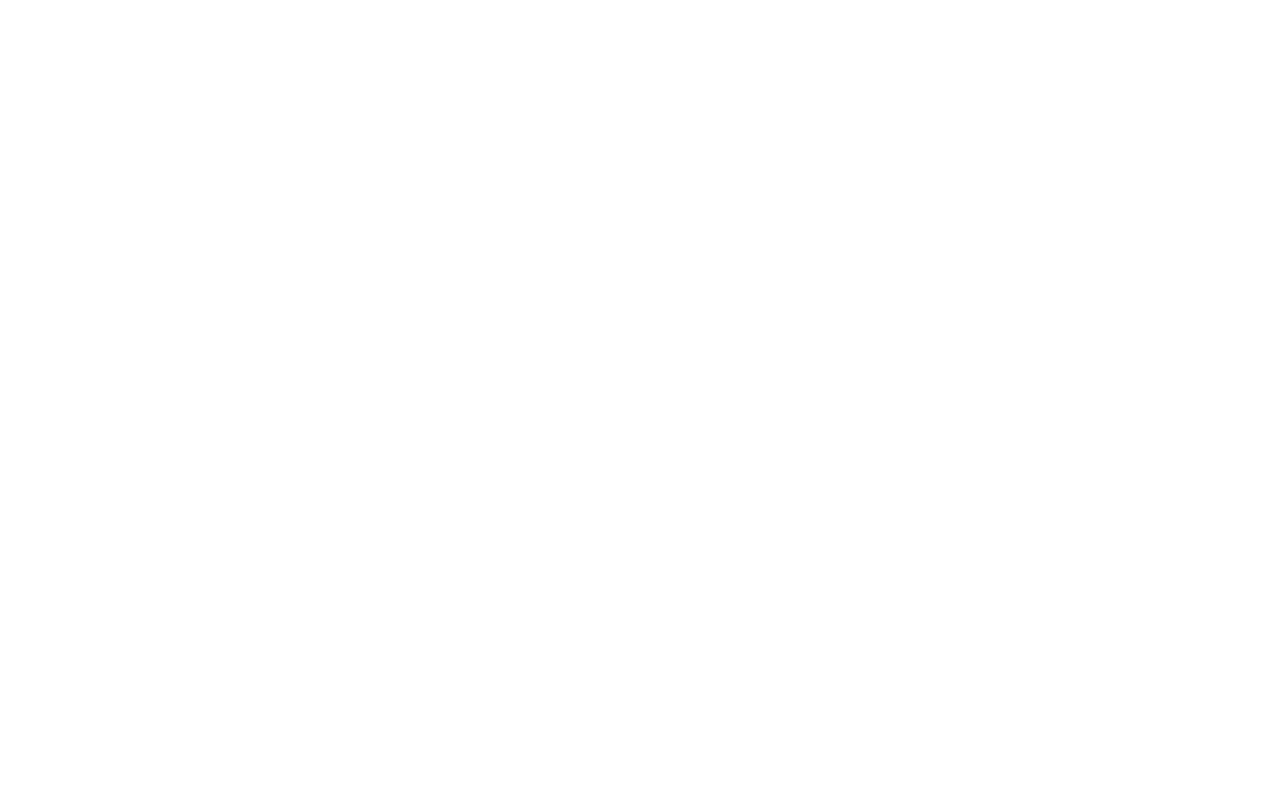
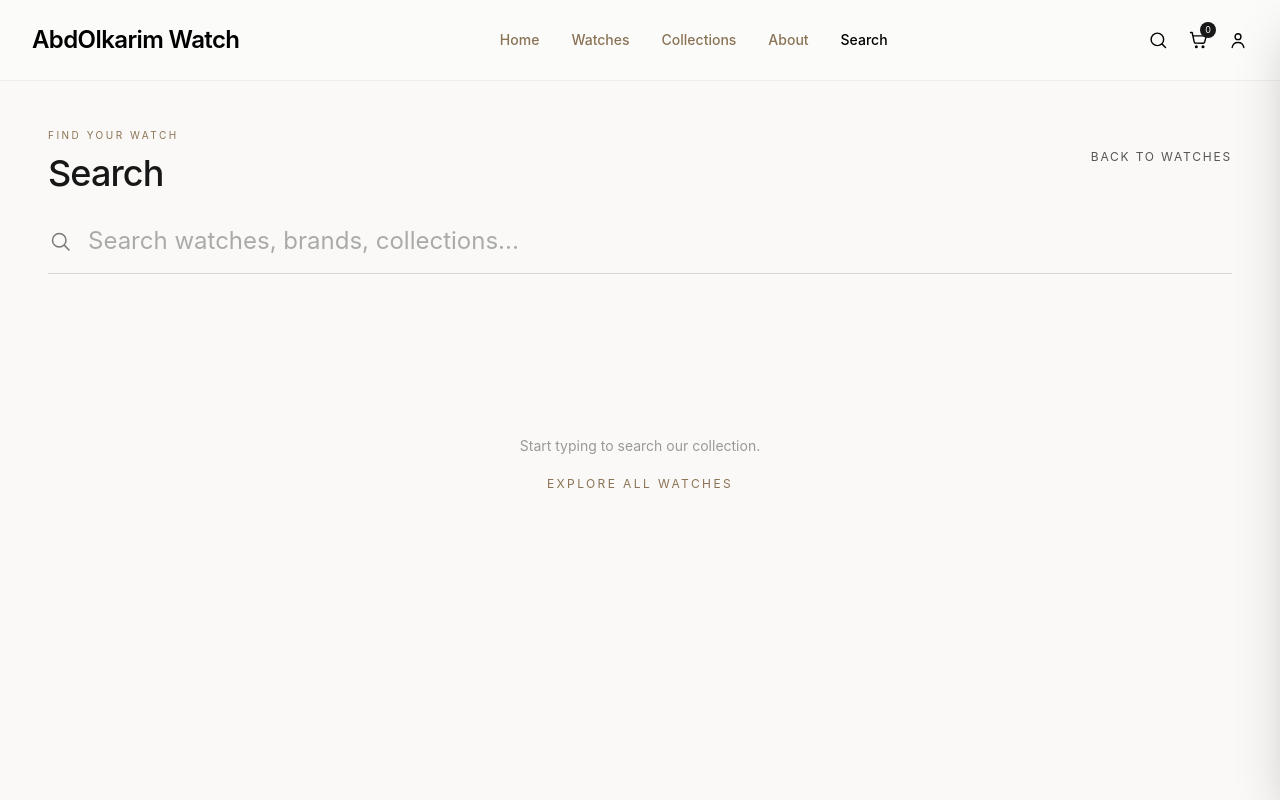
Before and after one commit to abdolkarim-dev/React-WatchStore, a React (Vite) app: page /search in a window 1280 px wide. Before the commit this address had no page. Shown: the top 800 px of the page. Built offline with nearby package versions, Linux system fonts and the light colour scheme.

Commit message:
feat: add search for site

```diff
--- a/src/Routes/index.tsx
+++ b/src/Routes/index.tsx
@@ -3,12 +3,13 @@
 import About from "../pages/About";
 import Watches from "../pages/Watches";
 import Checkout from "../pages/Checkout";
-
+import Search from "../pages/Search";
 export const publicRoutes = [
   { name: "Home", path: "/", element: <Home /> },
+  { name: "Watches", path: "/watches", element: <Watches /> },
   { name: "Collections", path: "/collections", element: <Collections /> },
   { name: "About", path: "/about", element: <About /> },
-  { name: "Watches", path: "/watches", element: <Watches /> },
+  { name: "Search", path: "/search", element: <Search /> },
 ];
 
 export const standaloneRoutes = [
--- a/src/components/layout/Header.tsx
+++ b/src/components/layout/Header.tsx
@@ -3,7 +3,7 @@
 import { useLocation } from "react-router-dom";
 import { useCart } from "../../context/CartContext";
 import CartDrawer from "../ui/CartDrawer";
-
+import { Link } from "react-router-dom";
 function Header() {
   const [isMenuOpen, setIsMenuOpen] = useState(false);
   const [cartOpen, setCartOpen] = useState(false);
@@ -171,7 +171,7 @@
             </button>
 
             {/* Search */}
-            <button className="hidden md:block">
+            <Link to="/search" className="hidden md:block">
               <svg
                 xmlns="http://www.w3.org/2000/svg"
                 className="h-5 w-5"
@@ -186,7 +186,7 @@
                   d="m21 21-4.35-4.35m2.1-5.4a7.5 7.5 0 1 1-15 0 7.5 7.5 0 0 1 15 0Z"
                 />
               </svg>
-            </button>
+            </Link>
 
             {/* Cart */}
             <button
--- /dev/null
+++ b/src/pages/Search.tsx
@@ -0,0 +1,207 @@
+import { useMemo, useState } from "react";
+import { Link } from "react-router-dom";
+import { products } from "../data/products";
+import type { Product } from "../data/products";
+
+function Search() {
+  const [search, setSearch] = useState("");
+  const results = useMemo(() => {
+    const query = search.trim().toLowerCase();
+
+    if (!query) {
+      return [];
+    }
+
+    return products.filter((product: Product) => {
+      return (
+        product.name.toLowerCase().includes(query) ||
+        product.brand.toLowerCase().includes(query) ||
+        product.category.toLowerCase().includes(query)
+      );
+    });
+  }, [search]);
+
+  return (
+    <main className="min-h-screen bg-[#faf9f7]">
+      {/* Search Header */}
+      <section className="mx-auto max-w-7xl px-5 pb-10 pt-10 sm:px-8 lg:px-12">
+        <div className="mb-8 flex items-center justify-between">
+          <div>
+            <span className="text-[10px] uppercase tracking-[0.25em] text-[#8b7355]">
+              Find your watch
+            </span>
+
+            <h1 className="mt-2 text-3xl font-medium tracking-tight text-[#171717] sm:text-4xl">
+              Search
+            </h1>
+          </div>
+
+          <Link
+            to="/watches"
+            className="text-xs uppercase tracking-[0.15em] text-[#555] transition-colors hover:text-[#8b7355]"
+          >
+            Back to Watches
+          </Link>
+        </div>
+
+        {/* Search Input */}
+        <div className="relative border-b border-[#d9d6d0] pb-4">
+          <div className="flex items-center gap-4">
+            {/* Search Icon */}
+            <svg
+              xmlns="http://www.w3.org/2000/svg"
+              fill="none"
+              viewBox="0 0 24 24"
+              strokeWidth="1.5"
+              stroke="currentColor"
+              className="h-6 w-6 shrink-0 text-[#777]"
+            >
+              <path
+                strokeLinecap="round"
+                strokeLinejoin="round"
+                d="m21 21-4.35-4.35m1.35-5.4a6.75 6.75 0 1 1-13.5 0 6.75 6.75 0 0 1 13.5 0Z"
+              />
+            </svg>
+
+            <input
+              type="text"
+              value={search}
+              onChange={(e) => setSearch(e.target.value)}
+              placeholder="Search watches, brands, collections..."
+              autoFocus
+              className="w-full bg-transparent text-lg text-[#171717] outline-none placeholder:text-[#aaa] sm:text-2xl"
+            />
+
+            {search && (
+              <button
+                type="button"
+                onClick={() => setSearch("")}
+                className="shrink-0 text-[#777] transition-colors hover:text-[#171717]"
+                aria-label="Clear search"
+              >
+                <svg
+                  xmlns="http://www.w3.org/2000/svg"
+                  fill="none"
+                  viewBox="0 0 24 24"
+                  strokeWidth="1.5"
+                  stroke="currentColor"
+                  className="h-5 w-5"
+                >
+                  <path
+                    strokeLinecap="round"
+                    strokeLinejoin="round"
+                    d="M6 18 18 6M6 6l12 12"
+                  />
+                </svg>
+              </button>
+            )}
+          </div>
+        </div>
+      </section>
+
+      {/* Results */}
+      <section className="mx-auto max-w-7xl px-5 pb-16 sm:px-8 lg:px-12">
+        {!search.trim() ? (
+          <div className="flex min-h-[300px] flex-col items-center justify-center text-center">
+            <p className="text-sm text-[#999]">
+              Start typing to search our collection.
+            </p>
+
+            <Link
+              to="/watches"
+              className="mt-5 text-xs uppercase tracking-[0.2em] text-[#8b7355] hover:underline"
+            >
+              Explore all watches
+            </Link>
+          </div>
+        ) : results.length > 0 ? (
+          <>
+            <div className="mb-6 flex items-center justify-between">
+              <p className="text-xs uppercase tracking-[0.15em] text-[#777]">
+                {results.length} {results.length === 1 ? "result" : "results"}
+              </p>
+            </div>
+
+            <div className="grid grid-cols-2 gap-3 sm:gap-5 lg:grid-cols-4">
+              {results.map((product) => (
+                <Link
+                  key={product.id}
+                  to={`/watches/${product.id}`}
+                  className="group"
+                >
+                  <article>
+                    <div className="relative aspect-[4/5] overflow-hidden rounded-2xl bg-[#f2f1ee]">
+                      <img
+                        src={product.image}
+                        alt={product.name}
+                        className="h-full w-full object-cover transition-transform duration-500 group-hover:scale-105"
+                      />
+
+                      {product.isNew && (
+                        <span className="absolute left-3 top-3 rounded-full bg-white px-3 py-1.5 text-[9px] font-medium uppercase tracking-wider">
+                          New
+                        </span>
+                      )}
+                    </div>
+
+                    <div className="mt-3 px-1">
+                      <p className="text-[9px] uppercase tracking-[0.15em] text-[#999]">
+                        {product.brand}
+                      </p>
+
+                      <div className="mt-1 flex items-start justify-between gap-2">
+                        <h3 className="text-sm text-[#171717]">
+                          {product.name}
+                        </h3>
+
+                        <span className="whitespace-nowrap text-xs text-[#555]">
+                          ${product.price}
+                        </span>
+                      </div>
+                    </div>
+                  </article>
+                </Link>
+              ))}
+            </div>
+          </>
+        ) : (
+          <div className="flex min-h-[350px] flex-col items-center justify-center text-center">
+            <div className="flex h-16 w-16 items-center justify-center rounded-full bg-[#f2f1ee]">
+              <svg
+                xmlns="http://www.w3.org/2000/svg"
+                fill="none"
+                viewBox="0 0 24 24"
+                strokeWidth="1.3"
+                stroke="currentColor"
+                className="h-7 w-7 text-[#777]"
+              >
+                <path
+                  strokeLinecap="round"
+                  strokeLinejoin="round"
+                  d="m21 21-4.35-4.35m1.35-5.4a6.75 6.75 0 1 1-13.5 0 6.75 6.75 0 0 1 13.5 0Z"
+                />
+              </svg>
+            </div>
+
+            <h2 className="mt-5 text-lg text-[#171717]">No watches found</h2>
+
+            <p className="mt-2 max-w-sm text-sm leading-6 text-[#999]">
+              We couldn't find anything matching "{search}". Try searching for
+              another watch, brand, or collection.
+            </p>
+
+            <button
+              type="button"
+              onClick={() => setSearch("")}
+              className="mt-6 rounded-full bg-[#171717] px-6 py-3 text-[10px] uppercase tracking-[0.2em] text-white transition hover:bg-[#8b7355]"
+            >
+              Clear Search
+            </button>
+          </div>
+        )}
+      </section>
+    </main>
+  );
+}
+
+export default Search;
```
